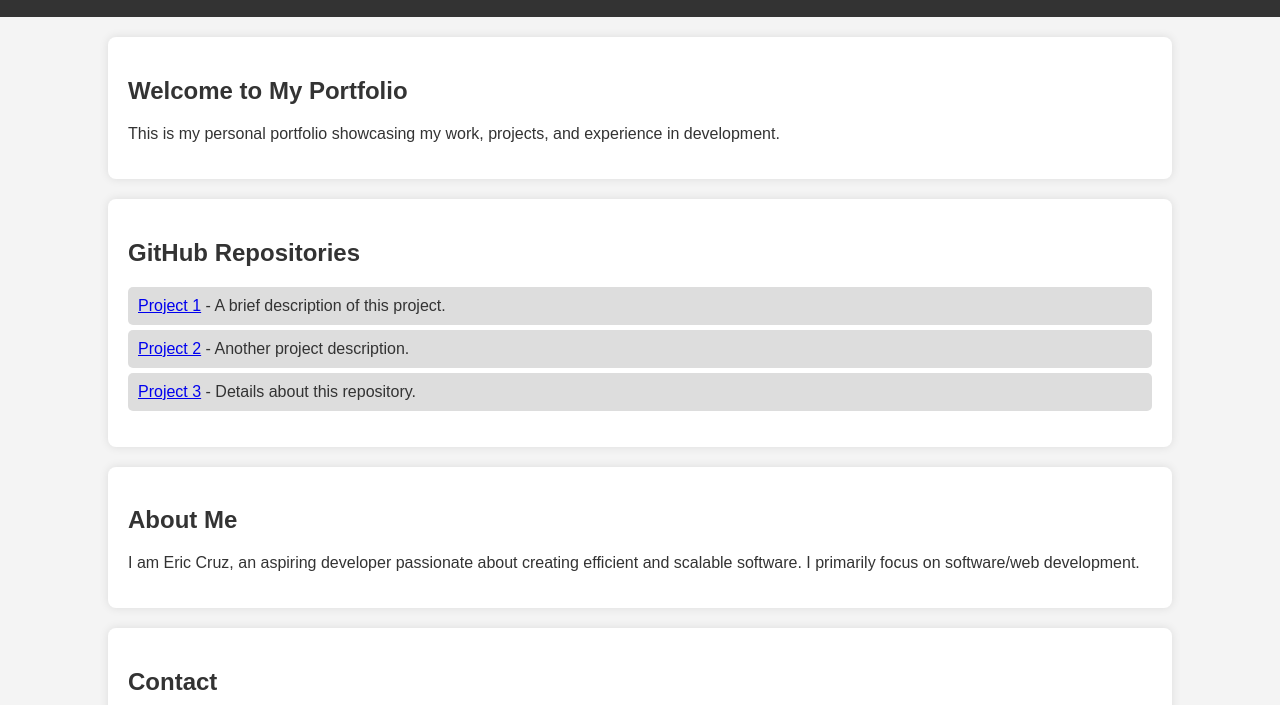
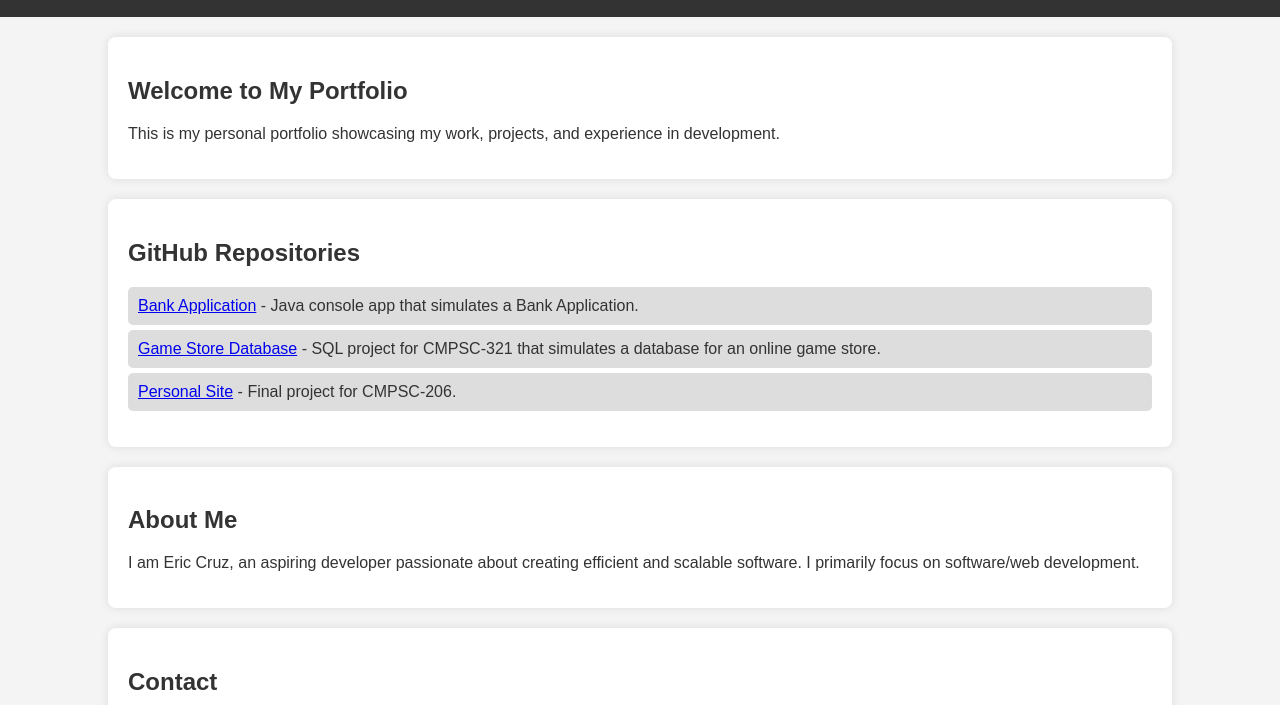
Before and after one commit to ECHL003/ECHL003.github.io, a plain HTML site: page index.html in a window 1280 px wide. Shown: the part 95-800 px from the top of the page. Drawn offline with Linux system fonts and the light colour scheme.

Commit message:
Added Repo Info

```diff
--- a/index.html
+++ b/index.html
@@ -20,9 +20,9 @@
             <h2>GitHub Repositories</h2>
             <div class="repo-list">
                 <ul>
-                    <li><a href="#">Project 1</a> - A brief description of this project.</li>
-                    <li><a href="#">Project 2</a> - Another project description.</li>
-                    <li><a href="#">Project 3</a> - Details about this repository.</li>
+                    <li><a href="https://github.com/ECHL003/BankApplication">Bank Application</a> - Java console app that simulates a Bank Application.</li>
+                    <li><a href="https://github.com/ECHL003/DatabaseProject">Game Store Database</a> - SQL project for CMPSC-321 that simulates a database for an online game store.</li>
+                    <li><a href="https://github.com/ECHL003/CMPSC-206-Project---Personal-Site">Personal Site</a> - Final project for CMPSC-206.</li>
                 </ul>
             </div>
         </section>
@@ -36,7 +36,7 @@
         <section class="section-contact">
             <h2>Contact</h2>
             <p>You can reach me via email at <a href="mailto:your.email@example.com">cruz.eric0803@gmail.com</a>.</p>
-            <p>Connect with me on <a href="#">LinkedIn</a> or follow my GitHub profile.</p>
+            <p>Connect with me on <a href="https://www.linkedin.com/in/eric-cruz-895b90300">LinkedIn</a> or follow my GitHub profile.</p>
         </section>
 
         <section class="section-resume">
```
